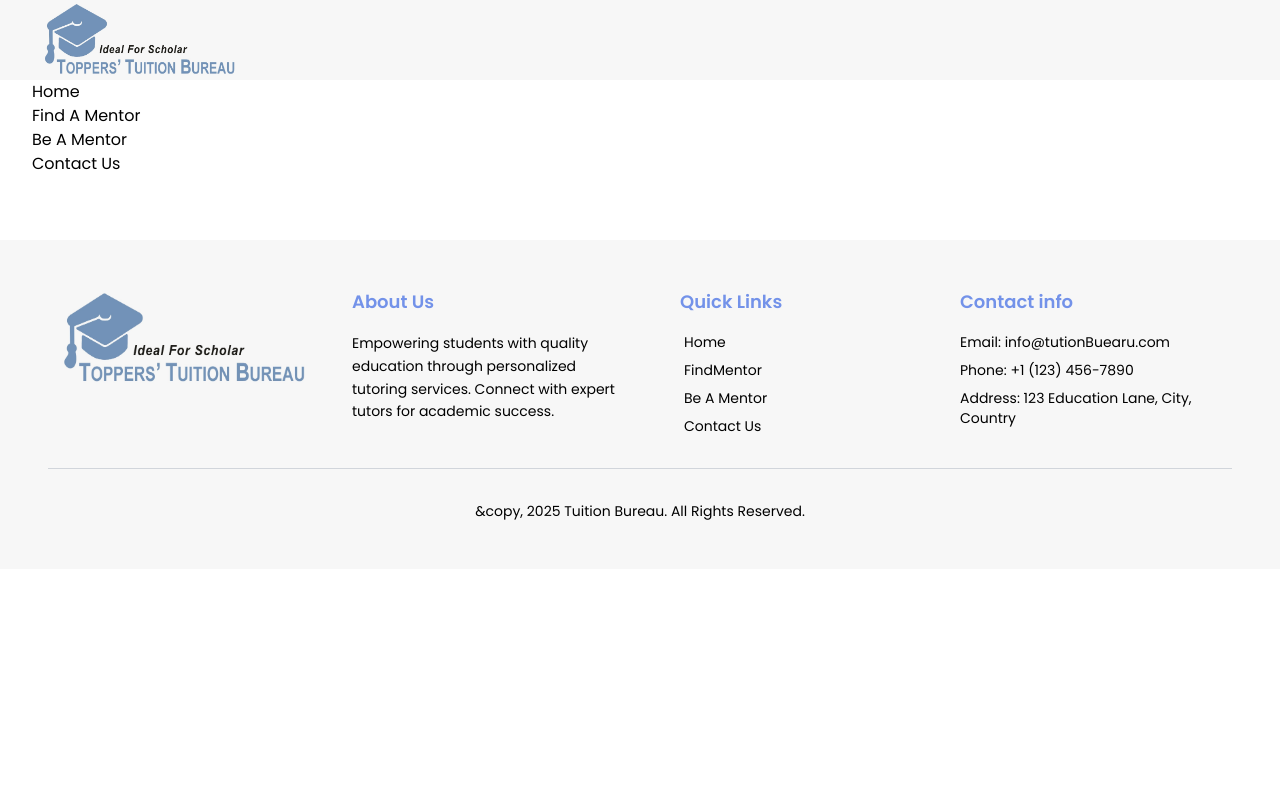
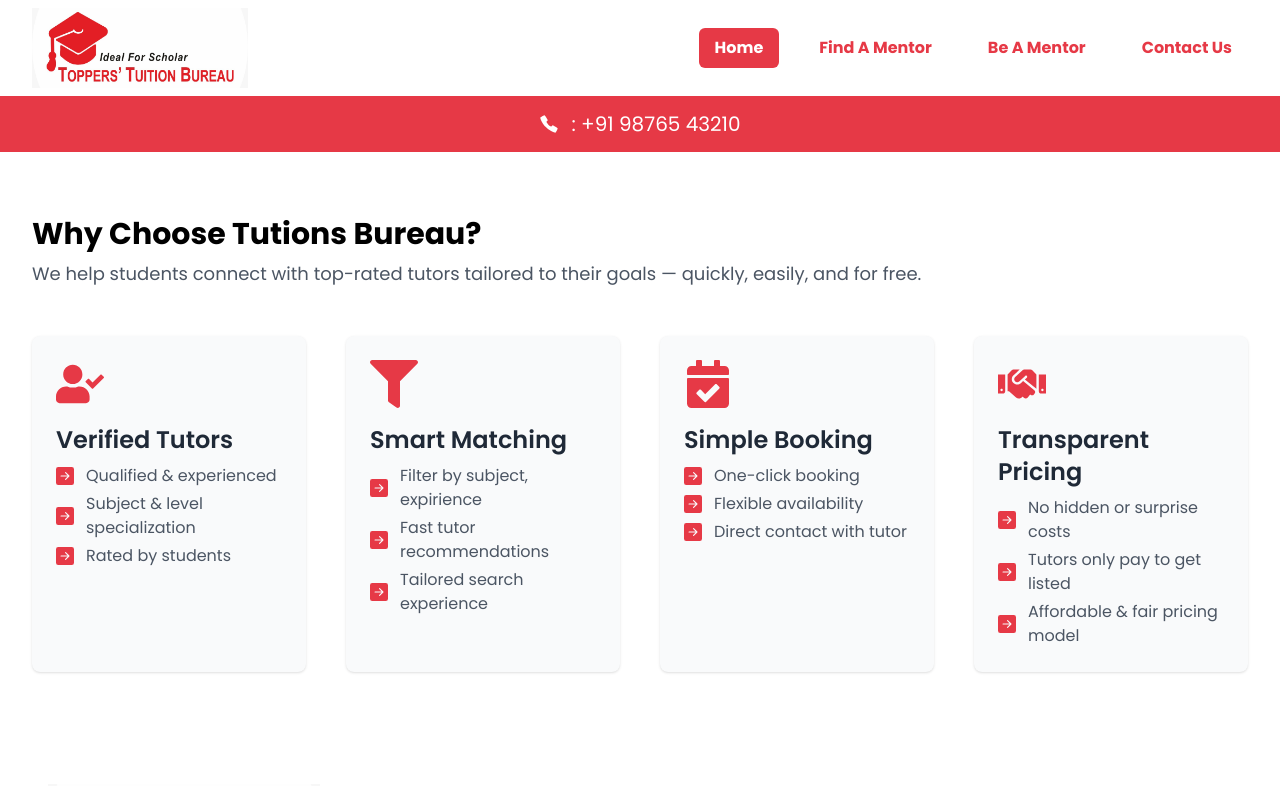
Before and after one commit to ToppersTuitionBureau/TutionsBureau, a React (Vite) app: page / in a window 1280 px wide. Shown: the top 786 px of the page. Built offline with nearby package versions, Linux system fonts and the light colour scheme.

Commit message:
Section Added

```diff
--- a/package.json
+++ b/package.json
@@ -10,8 +10,10 @@
     "preview": "vite preview"
   },
   "dependencies": {
+    "framer-motion": "^12.18.1",
     "react": "^19.1.0",
     "react-dom": "^19.1.0",
+    "react-icons": "^5.5.0",
     "react-router-dom": "^7.6.2"
   },
   "devDependencies": {
--- a/src/components/Footer.jsx
+++ b/src/components/Footer.jsx
@@ -1,41 +1,41 @@
 
 import React from 'react'
-import logo from '../assets/logo/Logo 2 cropped.jpg'
+import logo from '../assets/logo/Logo 2 redCropped.jpg'
 
 // Logo 2 cropped
 const Footer = () => {
   return (
     <>
-    <footer className='bg-[#F7F7F7] text-black py-12 px-6 md:px-12 mt-40'>
+    <footer className='bg-white text-black py-12 px-6 md:px-12'>
         <div className='max-w-7xl mx-auto grid grid-cols-1 md:grid-cols-4 gap-8'>
 
-      <img src={logo} />
+      <img src={logo} alt='Logo'/>
 
       {/* About Section */}
       <div>
-        <h3 className='text-lg mb-4 font-semibold text-[#7392E9]'>About Us</h3>
+        <h3 className='text-lg mb-4 font-semibold text-[#e63946]'>About Us</h3>
         <p className='text-black-400 text-sm leading-relaxed'>
         Empowering students with quality education through personalized tutoring services. Connect with expert tutors for academic success.</p>
       </div>
 
       {/* Quick Links */}
       <div>
-        <h3 className='text-lg mb-4 px-6 font-semibold text-[#7392E9]'>Quick Links</h3>
+        <h3 className='text-lg mb-4 px-6 font-semibold text-[#e63946]'>Quick Links</h3>
 
         <ul className='space-y-2  px-7 text-sm'>
-        <li><a className='text-black-400 hover:text-blue-500 transition-colors'
+        <li><a className='text-black-400 hover:text-red-500 transition-colors'
         href="/home">Home</a></li>
-        <li><a className='text-black-400 hover:text-blue-500 transition-colors'
+        <li><a className='text-black-400 hover:text-red-500 transition-colors'
         href="/findMentor">FindMentor</a></li>
-        <li><a className='text-black-400 hover:text-blue-500 transition-colors'
+        <li><a className='text-black-400 hover:text-red-500 transition-colors'
         href="BeaMentor">Be A Mentor</a></li>
-        <li><a className='text-black-400 hover:text-blue-500 transition-colors'
+        <li><a className='text-black-400 hover:text-red-500 transition-colors'
         href="/Contact US">Contact Us</a></li>
       </ul>
       </div>
             {/* Contact Info */}
       <div>
-        <h3 className='text-lg mb-4 font-semibold text-[#7392E9]'>Contact info</h3>
+        <h3 className='text-lg mb-4 font-semibold text-[#e63946]'>Contact info</h3>
 
         <p className='text-black-400 mb-2 text-sm'>Email: info@tutionBuearu.com</p>
         <p className='text-black-400 mb-2 text-sm'>Phone: +1 (123) 456-7890</p>
--- a/src/components/Header.jsx
+++ b/src/components/Header.jsx
@@ -1,24 +1,42 @@
 import React from "react";
-import logoHead from "../assets/logo/Logo 2 cropped.jpg";
-import { Link } from "react-router-dom";
+import logoHead from "../assets/logo/Logo 2 redCropped.jpg";
+import { Link, useLocation } from "react-router-dom";
+
+const navLinks = [
+  { name: "Home", to: "/" },
+  { name: "Find A Mentor", to: "/findmentor" },
+  { name: "Be A Mentor", to: "/apply" },
+  { name: "Contact Us", to: "/contact" },
+];
 
 const Header = () => {
+  const location = useLocation();
+
   return (
-    <>
-      <div className="header w-full h-20 bg-[#F7F7F7] px-8">
-        <div className="headerLeft">
-          <Link to="/">
-            <img src={logoHead} alt="Logo"  className="h-20"/>
-          </Link>
-        </div>
-        <div className="headerRight">
-          <div className=""><Link to="/"></Link>Home</div>
-          <div><Link to="/findmentor">Find A Mentor</Link></div>
-          <div><Link to="/apply">Be A Mentor</Link></div>
-          <div><Link to="/contact">Contact Us</Link></div>
-        </div>
+    <div className="header flex justify-between items-center w-full h-24 bg-white px-8">
+      <div className="headerLeft">
+        <Link to="/">
+          <img src={logoHead} alt="Logo" className="h-20" />
+        </Link>
       </div>
-    </>
+      <div className="headerRight flex items-center gap-6">
+        {navLinks.map((link) => {
+          const isActive = location.pathname === link.to;
+          return (
+            <div
+              key={link.to}
+              className={`cursor-pointer rounded-md py-2 px-4 font-bold ${
+                isActive
+                  ? "bg-[#e63946] text-white"
+                  : "bg-transparent text-[#e63946] hover:bg-[#ffecee] transition"
+              }`}
+            >
+              <Link to={link.to}>{link.name}</Link>
+            </div>
+          );
+        })}
+      </div>
+    </div>
   );
 };
 
--- /dev/null
+++ b/src/components/WhyChooseUs.jsx
@@ -0,0 +1,86 @@
+import {
+  FaUserCheck,
+  FaFilter,
+  FaCalendarCheck,
+  FaHandshake,
+} from "react-icons/fa";
+import { BsArrowRightSquareFill } from "react-icons/bs";
+
+
+const WhyChooseUs = () => {
+  const features = [
+    {
+      icon: <FaUserCheck className="text-5xl text-[#e63946]" />,
+      title: "Verified Tutors",
+      points: [
+        "Qualified & experienced",
+        "Subject & level specialization",
+        "Rated by students",
+      ],
+    },
+    {
+      icon: <FaFilter className="text-5xl text-[#e63946]" />,
+      title: "Smart Matching",
+      points: [
+        "Filter by subject, expirience",
+        "Fast tutor recommendations",
+        "Tailored search experience",
+      ],
+    },
+    {
+      icon: <FaCalendarCheck className="text-5xl text-[#e63946]" />,
+      title: "Simple Booking",
+      points: [
+        "One-click booking",
+        "Flexible availability",
+        "Direct contact with tutor",
+      ],
+    },
+    {
+      icon: <FaHandshake className="text-5xl text-[#e63946]" />,
+      title: "Transparent Pricing",
+      points: [
+        "No hidden or surprise costs",
+        "Tutors only pay to get listed",
+        "Affordable & fair pricing model",
+      ],
+    },
+  ];
+
+  return (
+    <section className="bg-white py-16 px-4 sm:px-8">
+      <div className="max-w-7xl mx-auto text-left mb-12">
+        <h2 className="text-3xl font-bold">
+          Why Choose Tutions Bureau?
+        </h2>
+        <p className="text-gray-600 text-lg max-w-7xl mx-auto mt-2 font-poppins">
+          We help students connect with top-rated tutors tailored to their goals
+          — quickly, easily, and for free.
+        </p>
+      </div>
+
+      <div className="grid gap-10 md:grid-cols-2 lg:grid-cols-4 max-w-7xl mx-auto">
+        {features.map((item, index) => (
+          <div
+            key={index}
+            className="text-left p-6 bg-gray-50 rounded-lg shadow hover:shadow-lg transition duration-300"
+          >
+            <div className="mb-4 flex justify-start">{item.icon}</div>
+            <h3 className="text-2xl font-semibold text-gray-800 mb-2">
+              {item.title}
+            </h3>
+            <ul className="text-b text-gray-600 space-y-1 font-poppins">
+              {item.points.map((point, idx) => (
+                <li key={idx} className="flex items-center justify-start gap-3">
+                  <span className="text-[#e63946] text-lg"><BsArrowRightSquareFill/></span> {point}
+                </li>
+              ))}
+            </ul>
+          </div>
+        ))}
+      </div>
+    </section>
+  );
+};
+
+export default WhyChooseUs;
--- a/src/pages/BeaMentor.jsx
+++ b/src/pages/BeaMentor.jsx
@@ -1,8 +1,12 @@
 import React from 'react'
+import Header from '../components/Header'
 
 function BeaMentor() {
   return (
-    <div>BeaMentor</div>
+    <>
+    <Header/>
+    Be a mentor
+    </>
   )
 }
 
--- a/src/pages/Contact.jsx
+++ b/src/pages/Contact.jsx
@@ -1,8 +1,10 @@
 import React from 'react'
+import Header from '../components/Header'
 
 function Contact() {
   return (
-    <div>Contact</div>
+    <><Header/>
+    contact</>
   )
 }
 
--- a/src/pages/FindMentor.jsx
+++ b/src/pages/FindMentor.jsx
@@ -1,8 +1,10 @@
 import React from 'react'
+import Header from '../components/Header'
 
 function FindMentor() {
   return (
-    <div>FindMentor</div>
+    <div><Header />
+    find a mentor</div>
   )
 }
 
--- a/src/pages/Home.jsx
+++ b/src/pages/Home.jsx
@@ -1,11 +1,17 @@
 import React from 'react'
 import Header from '../components/Header'
 import Footer from  '../components/Footer'
+import { IoCallSharp } from "react-icons/io5";
+import WhyChooseUs from '../components/WhyChooseUs';
 
 function Home() {
   return (
     <>
     <Header />
+    <div className='telNumber w-full h-14 bg-[#e63946] flex justify-center items-center sm:w-full'>
+      <h1 className='text-white text-xl flex items-center gap-3'><IoCallSharp />: +91 98765 43210</h1>
+    </div>
+    <WhyChooseUs/>
     <Footer/>
     </>
   )
```
Also changed, not shown: src/assets/logo/Logo 2 redCropped.jpg (added), 1 other file (tests, documents, lock files or other folders).
